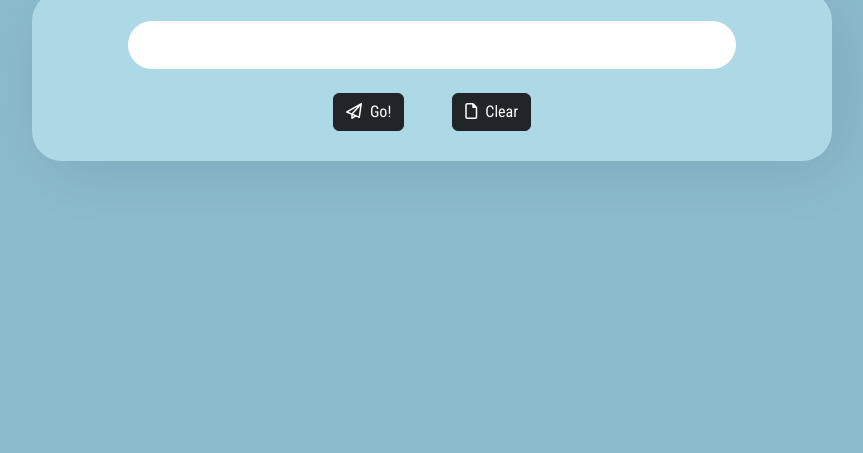
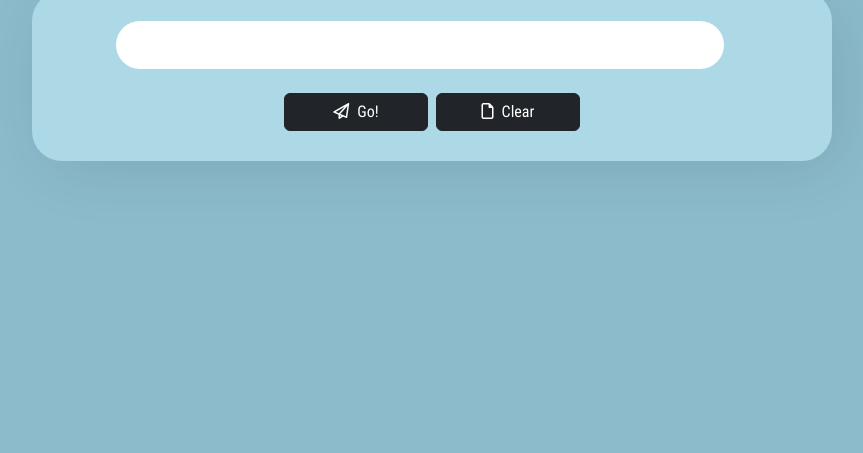
Before and after one commit to hernandiazorrac/penis-converter, a plain HTML site: page index.html in a window 1280 px wide. Shown: the part 347-800 px from the top of the page, without its empty margins (208-1071 px from the left). Drawn offline with nearby package versions, Linux system fonts and the light colour scheme.

Commit message:
minor styling changes

```diff
--- a/css/style.css
+++ b/css/style.css
@@ -29,6 +29,7 @@
 
 #btn-back-to-top {
     position: fixed;
+    width: 2.5em;
     bottom: 20px;
     right: 20px;
     display: none;
@@ -51,9 +52,9 @@
 }
 
 .buttonsContainer{
-    display: flex;
     margin: 0 auto;
-    justify-content: center;
+    width: 20em;
+    z-index: 99;
 }
 
 .copyButtonContainer{
--- a/index.html
+++ b/index.html
@@ -13,15 +13,19 @@
     <title>Penis converter</title>
 </head>
 <body class="mainContainer">
-    <div class="titleContainer">
-        <h3 class="title">Convert text to penis length.</h3>
+    <div class="titleContainer row">
+        <h3 class="title col">Convert text to penis length.</h3>
     </div>
 
-    <div id="appContainer">
-        <input type="text" name="" id="inputText" autocomplete="off">
-        <div class="buttonsContainer mt-4">
-            <button type="button" id="buttonGo" class="btn btn-dark me-5"><i class="fa-regular fa-paper-plane me-2"></i>Go!</button>
-            <button type="button" id="buttonClear" class="btn btn-dark"><i class="fa-regular fa-file me-2"></i>Clear</button>
+    <div id="appContainer" class="row">
+        <div class="row">
+            <div class="col">
+              <input type="text" name="" id="inputText" autocomplete="off">
+            </div>
+        </div>
+        <div class="buttonsContainer mt-4 row">
+            <button type="button" id="buttonGo" class="btn btn-dark col me-1"><i class="fa-regular fa-paper-plane me-2"></i>Go!</button>
+            <button type="button" id="buttonClear" class="btn btn-dark col ms-1"><i class="fa-regular fa-file me-2"></i>Clear</button>
         </div>
         <p id="output"></p>
         <p id="outputText"></p>
--- a/js/app.js
+++ b/js/app.js
@@ -52,7 +52,7 @@ const scrollFunction = () => {
 }
 
 const backToTop = () => {
-    appContainer.scrollTop = 0;
+    appContainer.scrollTo({top: 0, behavior: 'smooth'})
 }
 
 const copyToClipboard = () => {
```
